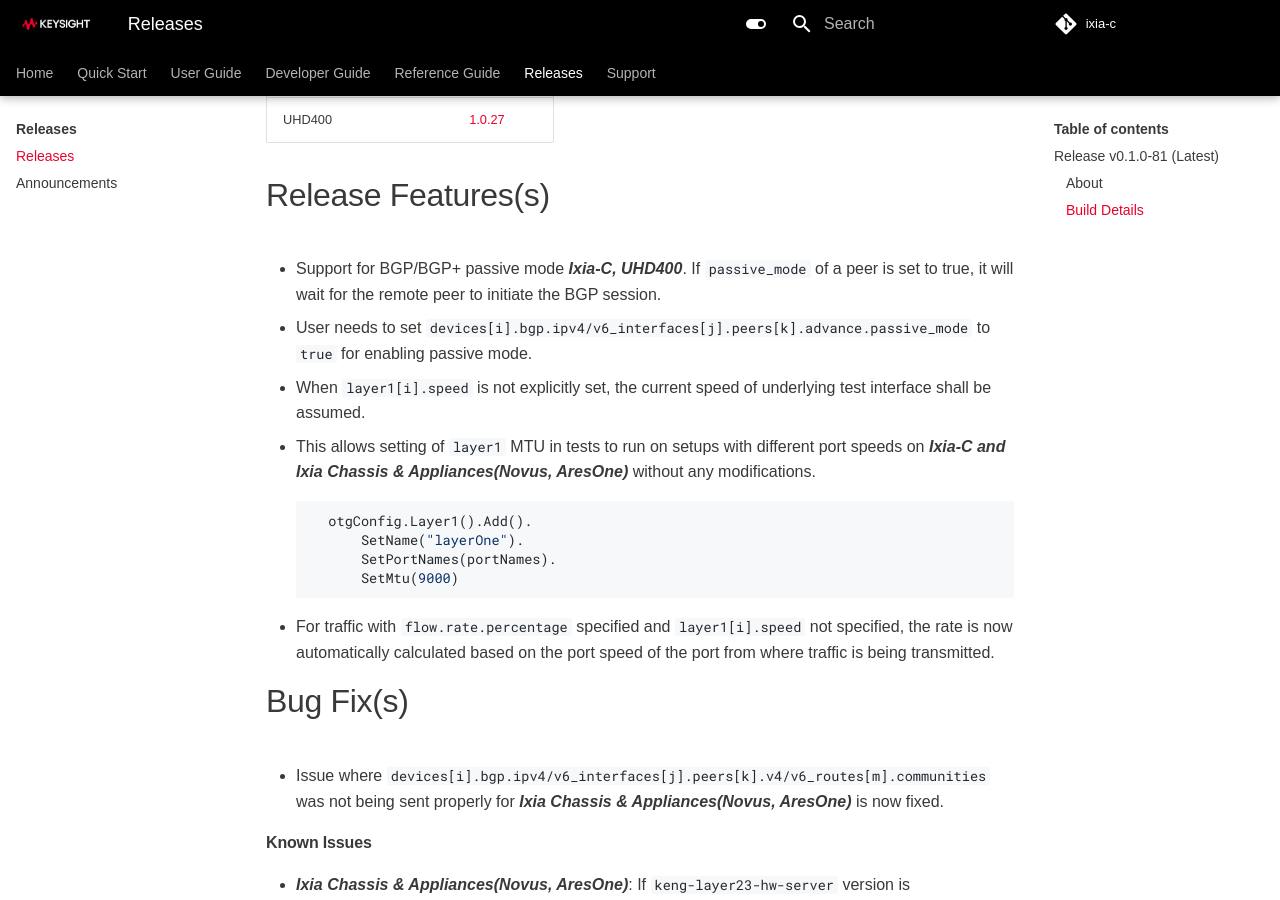
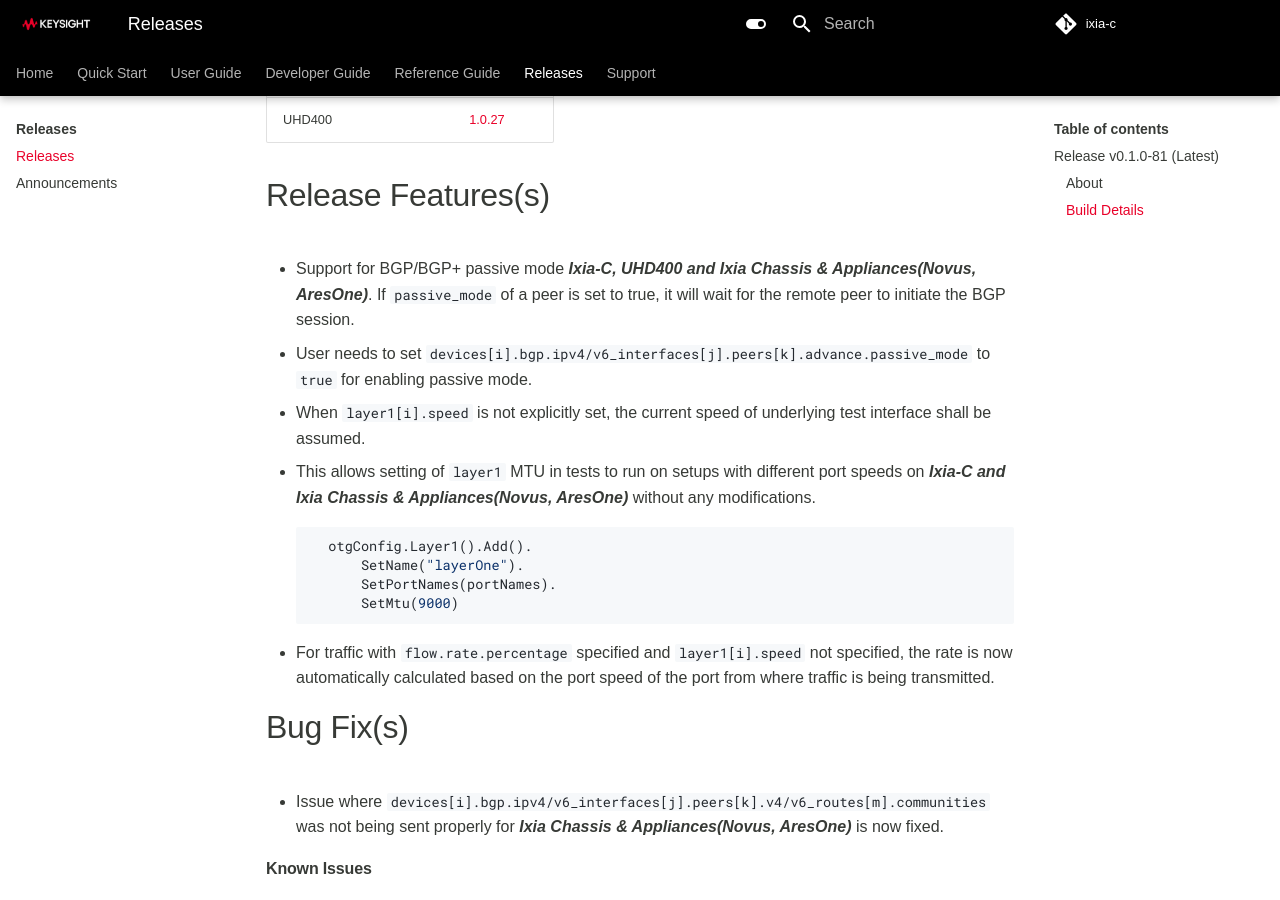
Before and after one commit to open-traffic-generator/ixia-c, an MkDocs documentation site: the page built from docs/releases.md, in a window 1280 px wide and 900 px high, scrolled down 894 px. Built offline with MkDocs 1.6.1 and Material for MkDocs 9.7.7, drawn with Linux system fonts in a browser that asks for light colours; some web fonts are replaced; comment, search, counter and statistics services are not loaded.

Commit message:
small fix

```diff
--- a/docs/releases.md
+++ b/docs/releases.md
@@ -25,7 +25,7 @@
 | UHD400                    | [1.0.27](https://downloads.ixiacom.com/support/downloads_and_updates/public/UHD400/1.0/1.0.27/artifacts.tar)         |
 
 # Release Features(s)
-* Support for BGP/BGP+ passive mode <b><i>Ixia-C, UHD400</i></b>. If `passive_mode` of a peer is set to true, it will wait for the remote peer to initiate the BGP session.
+* Support for BGP/BGP+ passive mode <b><i>Ixia-C, UHD400 and Ixia Chassis & Appliances(Novus, AresOne)</i></b>. If `passive_mode` of a peer is set to true, it will wait for the remote peer to initiate the BGP session.
   - User needs to set `devices[i].bgp.ipv4/v6_interfaces[j].peers[k].advance.passive_mode` to `true` for enabling passive mode.
 
 * When `layer1[i].speed` is not explicitly set, the current speed of underlying test interface shall be assumed.
```
